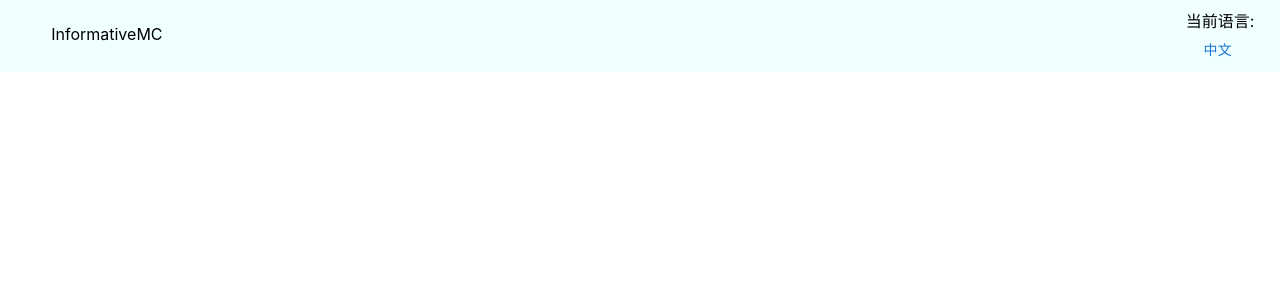
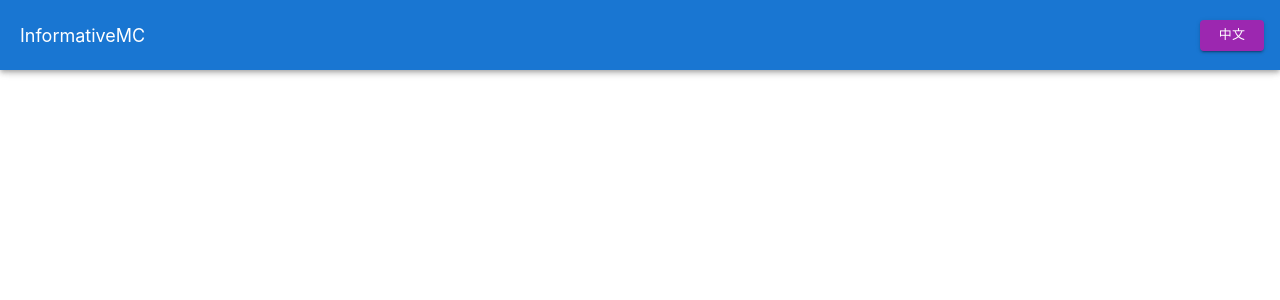
Before and after one commit to InformativeMC/IMC-Web, a React (Vite) app: page / in a window 1280 px wide. Shown: the top 300 px of the page. Built offline with nearby package versions, Linux system fonts and the light colour scheme.

Commit message:
Impl header using MUI App Bar & Fix language selector

```diff
--- a/package.json
+++ b/package.json
@@ -11,6 +11,7 @@
     "@emotion/react": "^11.8.1",
     "@emotion/styled": "^11.8.1",
     "@mui/material": "^5.4.3",
+    "@mui/system": "^5.4.4",
     "i18next": "^21.6.12",
     "react": "^17.0.2",
     "react-dom": "^17.0.2",
--- a/src/App.tsx
+++ b/src/App.tsx
@@ -1,9 +1,11 @@
-import Header from "./component/header"
+import Header from "./component/Header"
+import ApiChecker from "./component/ApiChecker"
 
 function App() {
   return (
     <div className="App">
       <Header />
+      <ApiChecker />
     </div>
   )
 }
--- /dev/null
+++ b/src/component/ApiChecker.tsx
@@ -0,0 +1,7 @@
+function ApiChecker() {
+    return (
+        <div></div>
+    )
+}
+
+export default ApiChecker
--- a/src/component/header.css
+++ /dev/null
@@ -1,23 +0,0 @@
-#header-strip{
-    height: 9vh;
-    top: 0;
-    position: sticky;
-    background-color: azure;
-    display: flex;
-    justify-content: space-between;
-}
-
-#header-app-name{
-    padding-top: 3vh;
-    padding-left: 4vw;
-    width: fit-content;
-}
-
-#header-language-switcher{
-    padding-top: 1vh;
-    padding-right: 2vw;
-}
-
-#header-cur-lang-text{
-    width: fit-content;
-}
--- a/src/component/header.tsx
+++ b/src/component/header.tsx
@@ -1,13 +1,15 @@
 import { useState } from 'react'
 import { useTranslation } from 'react-i18next'
-import './header.css'
+import AppBar from '@mui/material/AppBar'
 import Tooltip from '@mui/material/Tooltip'
 import Button from '@mui/material/Button'
+import Box from '@mui/material/Box'
 import availableLang from '../i18n/langs.json'
 
 
 function Header() {
-    const { t, i18n } = useTranslation();
+    const { t, i18n } = useTranslation()
+    const headerHeight = 70
 
     const [langId, setLangId] = (() => {
         var i = 0;
@@ -20,32 +22,78 @@ function Header() {
         return useState(i)
     })()
 
-    const tooltip = () => {
+    const logoTooltip = () => {
         return (
             <div id='header-app-tool-tip'>{t('appDescription')}</div>
         )
     }
 
+    const Logo = () => {
+        const logoFontSize = 18
+        const logoLineHeight = 25
+        const pTop = Math.round((headerHeight - logoLineHeight) / 2)
+        return (
+            <Box>
+                <Tooltip title={logoTooltip()} placement="bottom">
+                    <Box sx={{
+                        paddingTop: `${pTop}px`,
+                        paddingLeft: '20px',
+                        width: 'fit-content',
+                        lineHeight: `${logoLineHeight}px`,
+                        fontSize: `${logoFontSize}px`,
+                    }}>
+                        {t('appTitle')}
+                    </Box>
+                </Tooltip>
+            </Box>
+        )
+    }
+
     const changeLanguage = () => {
         // Not sure why i18n.languages not returning right results
-        console.log(availableLang, langId)
-        setLangId((langId + 1) % availableLang.length)
-        i18n.changeLanguage(availableLang[langId])
+        // console.log(availableLang, langId)
+        const nextLangId = (langId + 1) % availableLang.length
+        setLangId(nextLangId)
+        i18n.changeLanguage(availableLang[nextLangId])
+    }
+
+    const LanguageSelector = () => {
+        const buttonSize = 30
+        const pTop = Math.round((headerHeight - buttonSize) / 2)
+        return (
+            <Box sx={{
+                paddingTop: `${pTop}px`,
+                paddingRight: '16px',
+            }}>
+                <Box sx={{
+                    width: 'fit-content',
+                }}>
+                    <Button
+                        variant='contained'
+                        onClick={changeLanguage}
+                        color='secondary'
+                        size='small'
+                    >
+                        {t(i18n.language)}
+                    </Button>
+                </Box>
+            </Box>
+        )
     }
 
     return (
-        <div id='header-container'>
-            <div id='header-strip'>
-                <Tooltip title={tooltip()} placement="bottom">
-                    <div id='header-app-name'>{t('appTitle')}</div>
-                </Tooltip>
-
-                <div id="header-language-switcher">
-                    <div id='header-cur-lang-text'>{t('currentLang') + ": "}</div>
-                    <Button variant="text" onClick={changeLanguage}>{t(i18n.language)}</Button>
-                </div>
-            </div>
-        </div>
+        <AppBar>
+            <Box sx={{
+                height: `${headerHeight}px`,
+                top: '0',
+                position: 'sticky',
+                display: 'flex',
+                justifyContent: 'space-between',
+            }}>
+                <Logo />
+                <LanguageSelector />
+            </Box>
+        </AppBar>
     )
 }
 
--- a/src/i18n/langs.json
+++ b/src/i18n/langs.json
@@ -1,4 +1,4 @@
 [
-    "en",
-    "zh"
+    "zh",
+    "en"
 ]
```
Also changed, not shown: 1 other file (tests, documents, lock files or other folders).
